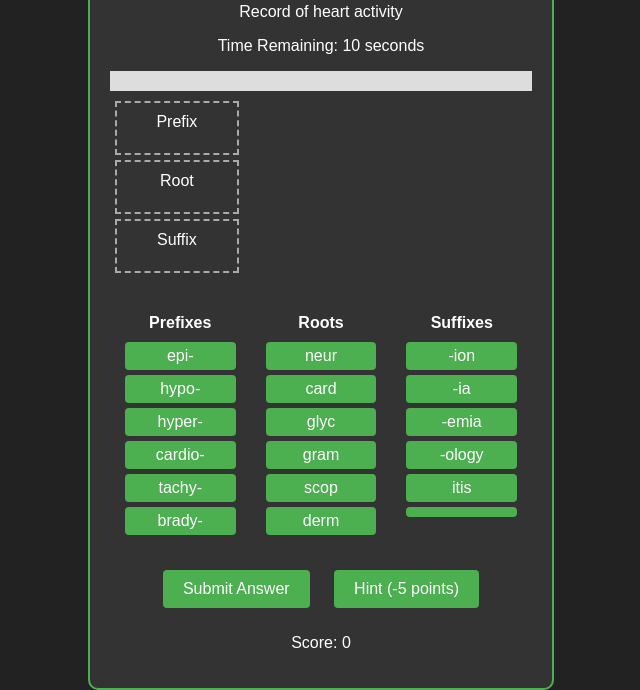
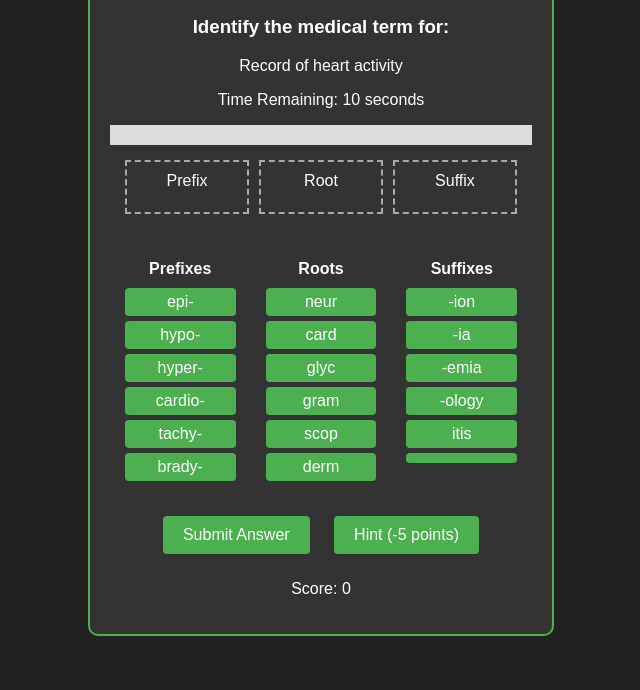
Before and after one commit to westermeyerf/Medical-Terminology-Game, a plain HTML site: page index.html in a window 1280 px wide. Shown: the part 159-849 px from the top of the page, without its empty margins (319-959 px from the left). After the commit the page ends 800 px from the top, so only its background shows below. Drawn offline with Linux system fonts and the light colour scheme.

Commit message:
Add files via upload

```diff
--- a/index.html
+++ b/index.html
@@ -37,6 +37,7 @@
             border: 2px dashed #aaa;
             width: 100px;
             min-height: 30px;
+            display: inline-block;
         }
         #progress-container {
             width: 100%;
@@ -70,6 +71,11 @@
         .column h4 {
             margin-bottom: 10px;
         }
+        .drop-zone-container {
+            display: flex;
+            justify-content: center;
+            margin: 10px 0;
+        }
     </style>
 </head>
 <body>
@@ -84,6 +90,8 @@
         <div id="progress-container">
             <div id="progress-bar"></div>
         </div>
+
+        <!-- Drop Zones in Horizontal Row -->
         <div class="drop-zone-container">
             <div id="prefix-zone" class="drop-zone" ondrop="drop(event, this)" ondragover="allowDrop(event)">Prefix</div>
             <div id="root-zone" class="drop-zone" ondrop="drop(event, this)" ondragover="allowDrop(event)">Root</div>
```
